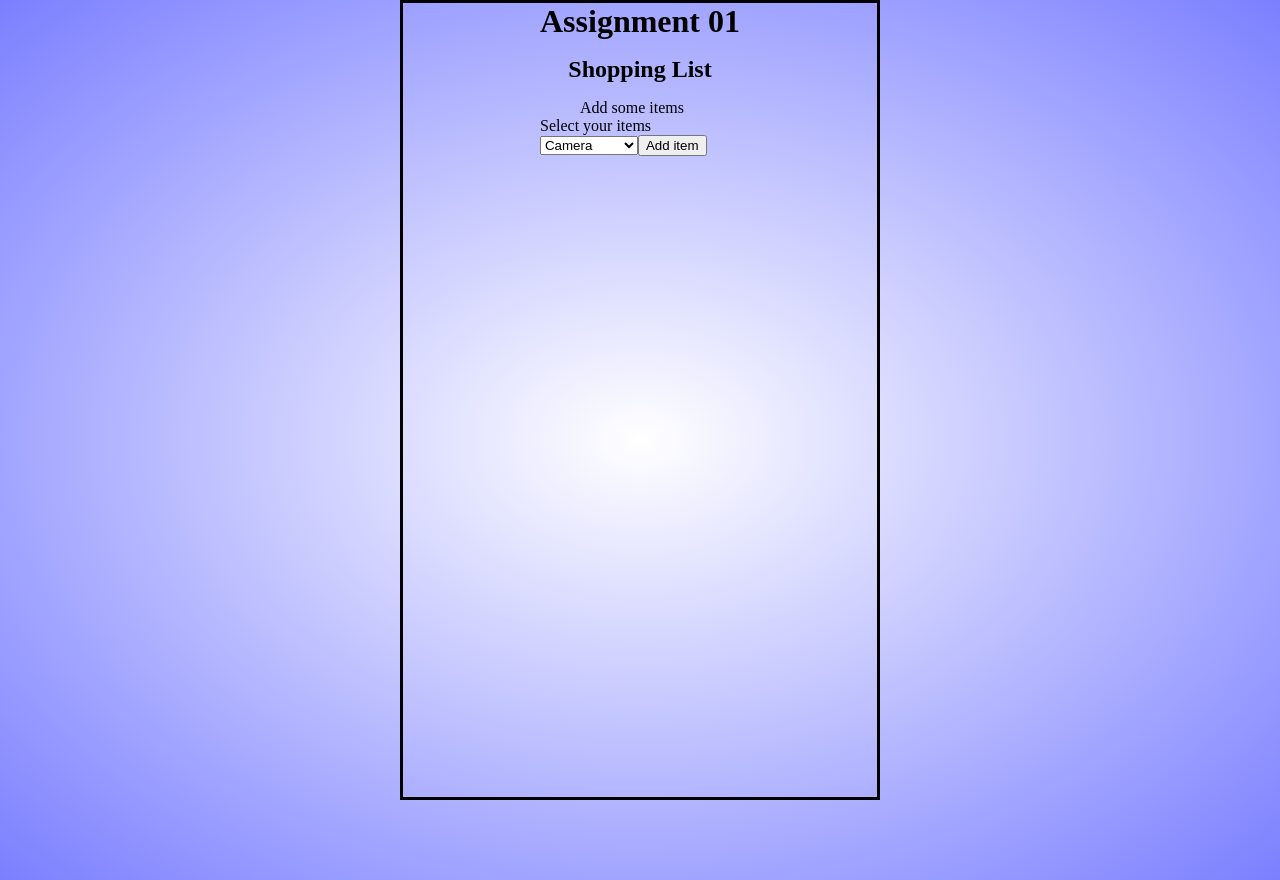
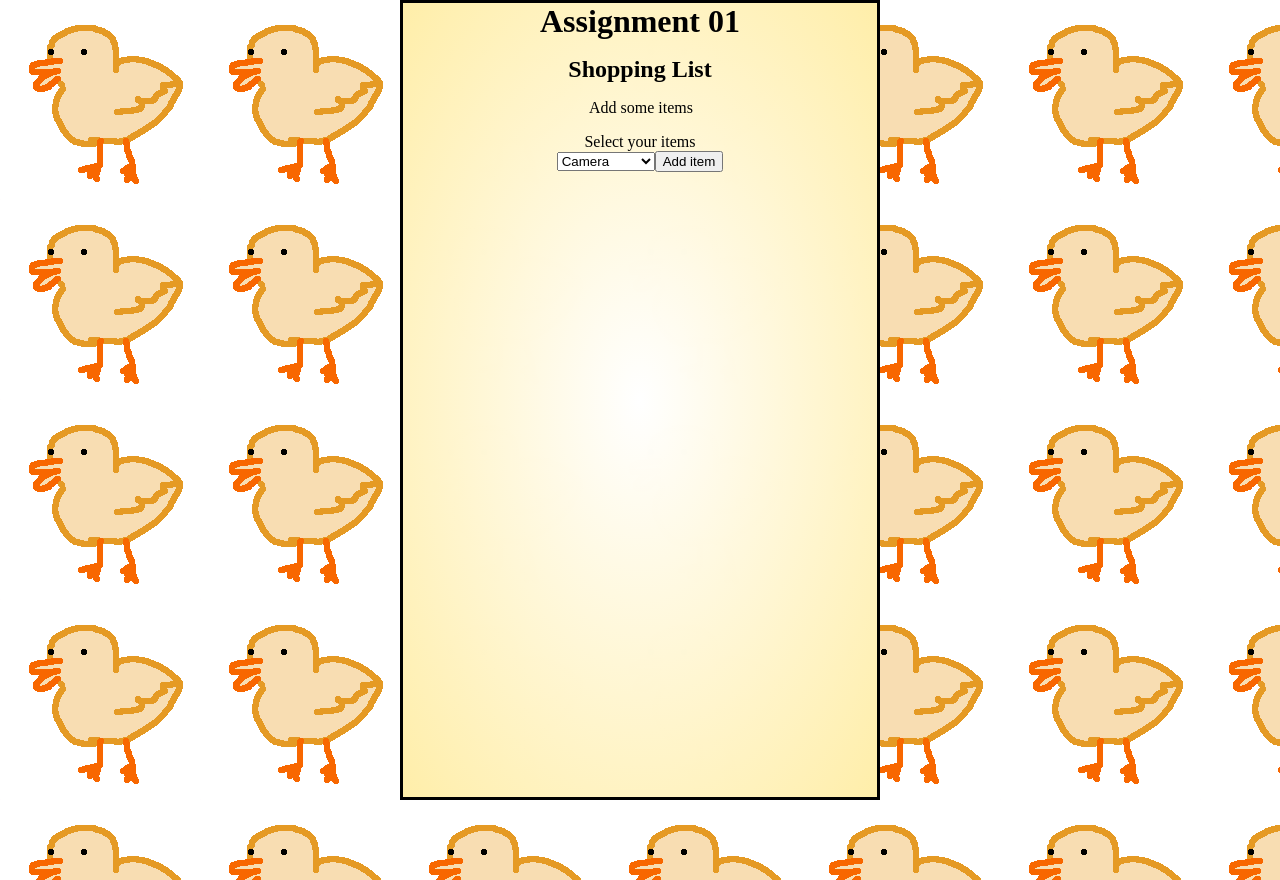
Before and after one commit to rleclaire3/react-shopping-spree, a React (Create React App) app: page / in a window 1280 px wide. Built offline with nearby package versions, Linux system fonts and the light colour scheme.

Commit message:
updated styling

```diff
--- a/src/style.css
+++ b/src/style.css
@@ -1,14 +1,15 @@
 * {
     margin: 0;
     box-sizing: border-box;
-
   }
 
+  html {
+    background-image: url(./images/duckling.png);
+  }
   body {
     min-height: 125vh;
     min-width: 400px;
-
-    background: radial-gradient(#fffffffe, #4349ffb3);
+    background: radial-gradient(#fffffffe, rgb(255, 238, 169));
     position: relative;
     max-width: 480px;
     min-height: 500px;
@@ -31,3 +32,15 @@
     text-align: center;
     padding: 1rem;
   }
+
+
+form {
+    text-align: center;
+    padding: 1rem;
+}
+
+main ul{
+    text-align: center;
+    margin-left: -38px;
+
+}
```
Also changed, not shown: src/images/duck.png (deleted), src/images/duckling.png (added).
